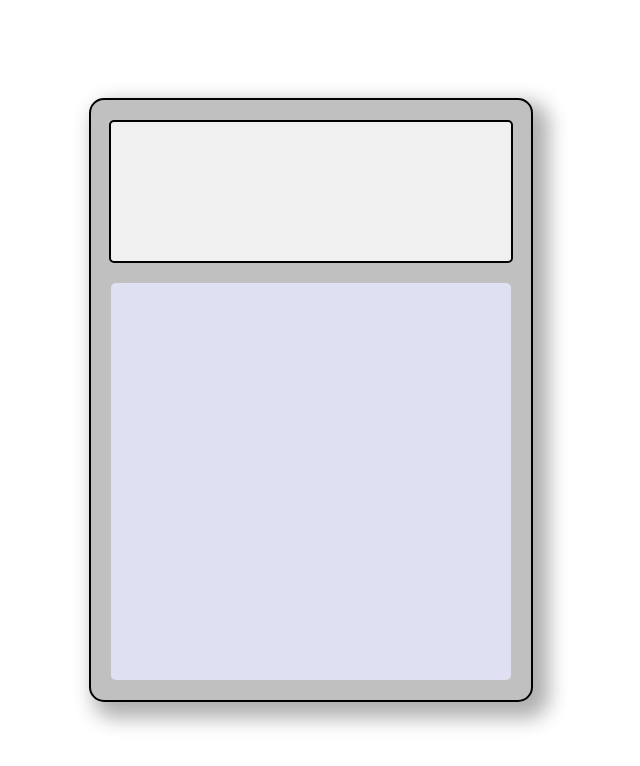
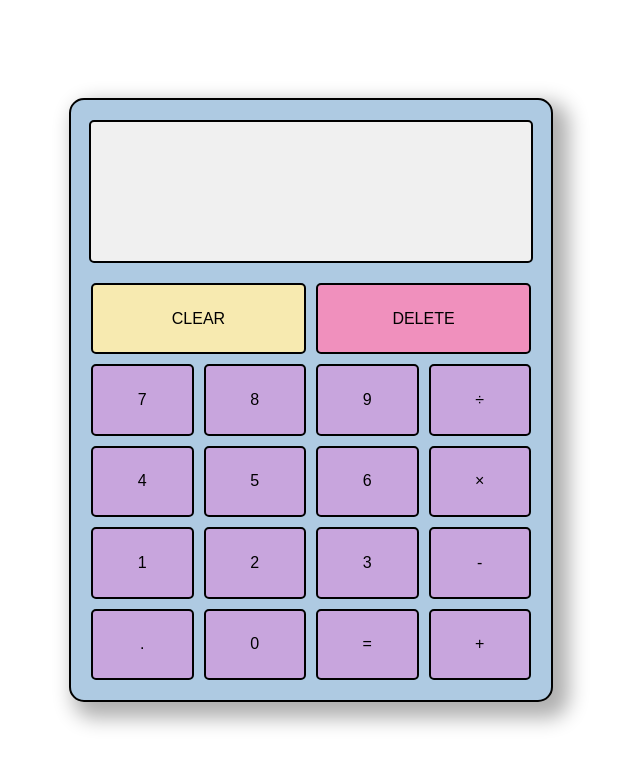
Before and after one commit to justin-gallo/calculator, a plain HTML site: page index.html in a window 1280 px wide. Shown: the whole page, without its empty margins (329-969 px from the left). Drawn offline with Linux system fonts and the light colour scheme.

Commit message:
finished html calculator structure and made it ** p r e t t y ** with CSS.

```diff
--- a/index.html
+++ b/index.html
@@ -13,10 +13,34 @@
         <div class="calculator">
             <div class="screen"></div>
             <div class="buttonsContainer">
-                <div class="row1"></div>
-                <div class="row2"></div>
-                <div class="row3"></div>
-                <div class="row4"></div>
+                <div class="row1">
+                    <button class="clearBtn">CLEAR</button>
+                    <button class="deleteBtn">DELETE</button>
+                </div>
+                <div class="row2">
+                    <button class="inputBtn">7</button>
+                    <button class="inputBtn">8</button>
+                    <button class="inputBtn">9</button>
+                    <button class="inputBtn">÷</button>
+                </div>
+                <div class="row3">
+                    <button class="inputBtn">4</button>
+                    <button class="inputBtn">5</button>
+                    <button class="inputBtn">6</button>
+                    <button class="inputBtn">×</button>
+                </div>
+                <div class="row4">
+                    <button class="inputBtn">1</button>
+                    <button class="inputBtn">2</button>
+                    <button class="inputBtn">3</button>
+                    <button class="inputBtn">-</button>
+                </div>
+                <div class="row5">
+                    <button class="inputBtn">.</button>
+                    <button class="inputBtn">0</button>
+                    <button class="inputBtn">=</button>
+                    <button class="inputBtn">+</button>
+                </div>
             </div>
         </div>
     </div>
--- a/styles.css
+++ b/styles.css
@@ -9,7 +9,7 @@
 }
 
 .calculator {
-    width: 400px;
+    width: 440px;
     height: 560px;
     display: flex;
     flex-direction: column;
@@ -19,7 +19,7 @@
     padding: 20px;
     border: 2px solid black;
     border-radius: 15px;
-    background-color: rgb(192, 192, 192);
+    background-color: rgb(174, 202, 226);
     box-shadow: 10px 10px 20px 6px rgb(175, 175, 175);
 }
 
@@ -38,5 +38,85 @@
     flex-direction: column;
     border-radius: 5px;
     margin-top: 20px;
-    background-color: rgb(224, 224, 243);
 }
+
+.row1 {
+    display:flex;
+    height: 20%;
+    width: 100%;
+    margin-bottom: 10px;
+}
+
+.row2 {
+    display:flex;
+    height: 20%;
+    width: 100%;
+    margin-bottom: 10px;
+    gap: 10px;
+}
+
+.row3 {
+    display:flex;
+    height: 20%;
+    width: 100%;
+    margin-bottom: 10px;
+    gap: 10px;
+}
+
+.row4 {
+    display:flex;
+    height: 20%;
+    width: 100%;
+    margin-bottom: 10px;
+    gap: 10px;
+}
+
+.row5 {
+    display:flex;
+    justify-content: center;
+    align-items: center;
+    height: 20%;
+    width: 100%;
+    gap: 10px;
+}
+
+.clearBtn {
+    width: 50%;
+    height: 100%;
+    margin-right: 5px;
+    border: 2px solid black;
+    border-radius: 5px;
+    background-color: rgb(247, 234, 176);
+    font-size: 16px;
+}
+
+.clearBtn:hover {
+    background-color: rgb(237, 224, 166);
+}
+
+.deleteBtn {
+    width: 50%;
+    height: 100%;
+    margin-left: 5px;
+    border: 2px solid black;
+    border-radius: 5px;
+    background-color: rgb(240, 144, 189);
+    font-size: 16px;
+}
+
+.deleteBtn:hover {
+    background-color: rgb(230, 134, 179);
+}
+
+.inputBtn {
+    width: 25%;
+    height: 100%;
+    border: 2px solid black;
+    border-radius: 5px;
+    background-color: rgb(200, 165, 221);
+    font-size: 16px;
+}
+
+.inputBtn:hover {
+    background-color: rgb(190, 155, 211);
+}
```
